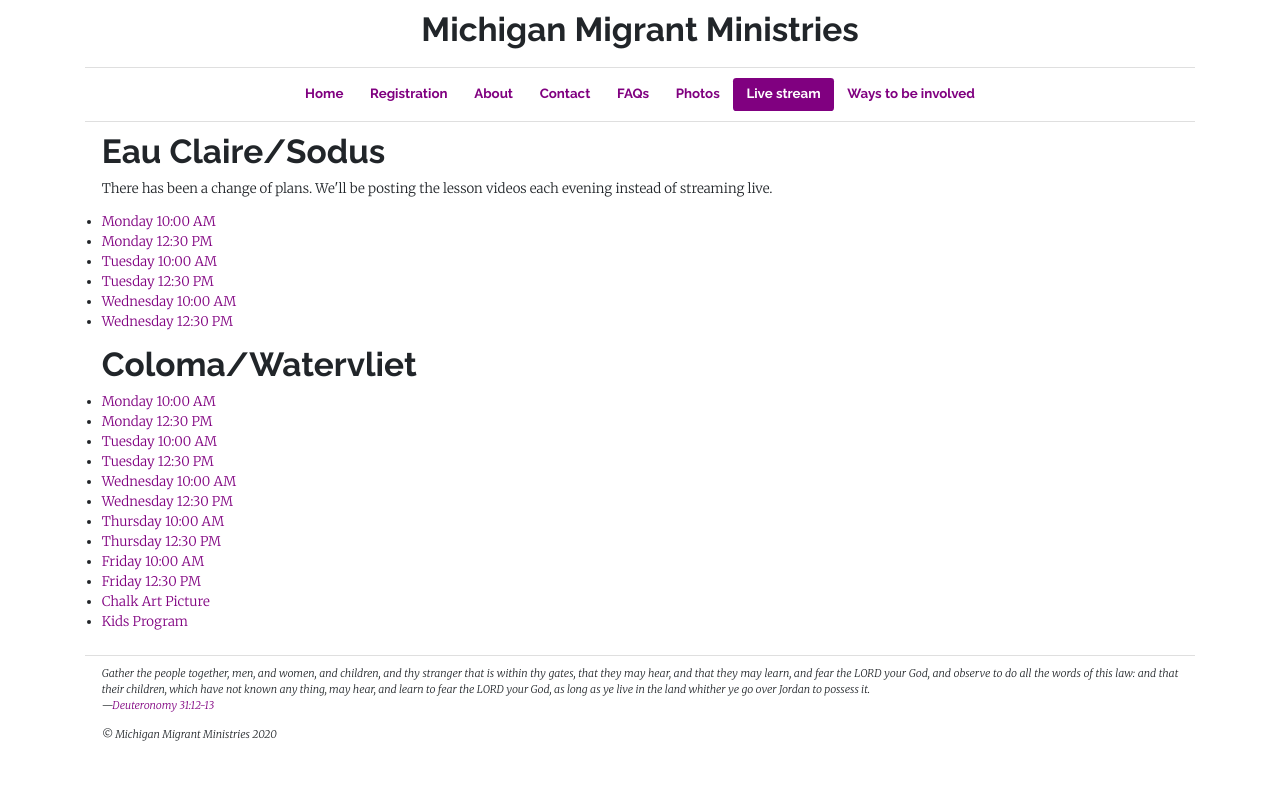
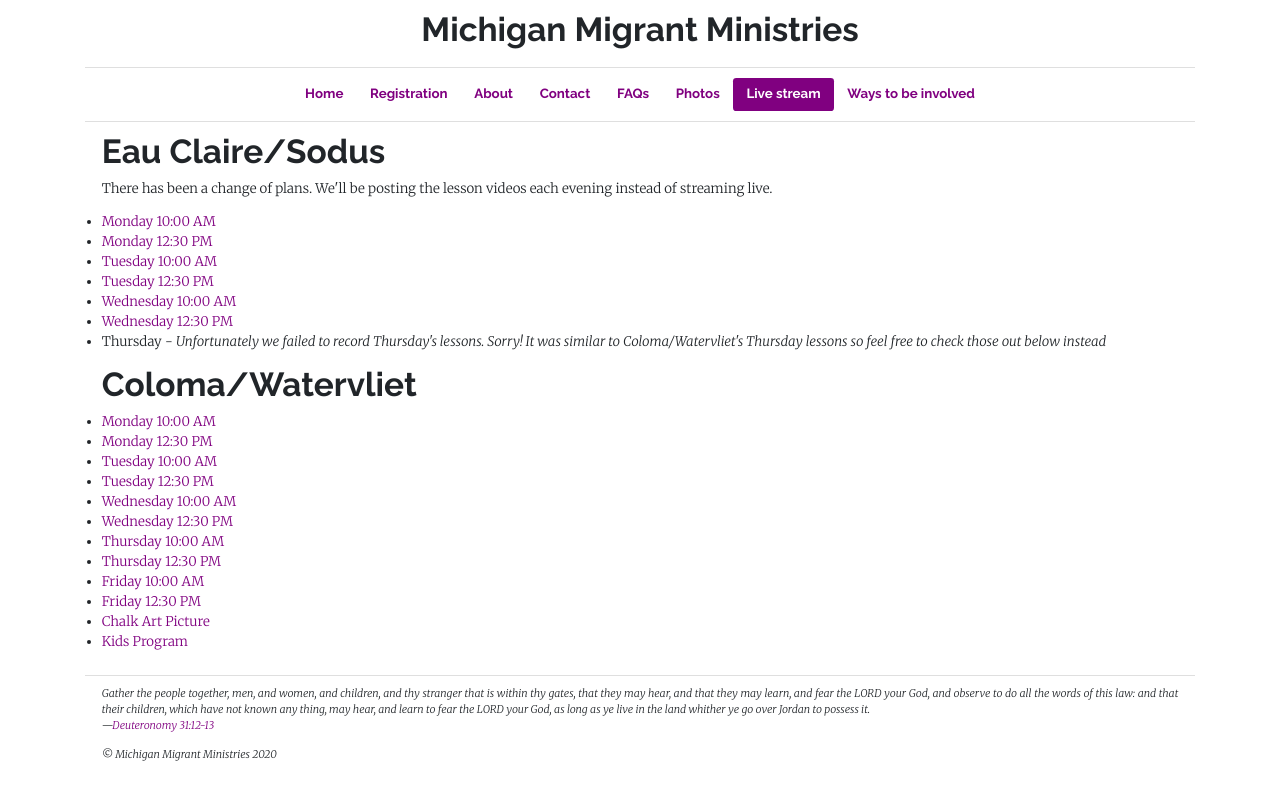
Before and after one commit to michigan-migrant-ministries/website, a Jekyll site: the page built from _pages/live-stream.html, in a window 1280 px wide. Shown: the top 800 px of the page. Built offline with Jekyll 4.4.1, drawn with Linux system fonts in a browser that asks for light colours.

Commit message:
Post note about missing videos for today

```diff
--- a/_pages/live-stream.html
+++ b/_pages/live-stream.html
@@ -26,6 +26,9 @@
   </li>
   <li>
     <a target="_blank" href="https://www.facebook.com/michiganmigrantministries/videos/1084484665282462">Wednesday 12:30 PM</a>
+  </li>
+  <li>
+    Thursday - <i>Unfortunately we failed to record Thursday's lessons. Sorry! It was similar to Coloma/Watervliet's Thursday lessons so feel free to check those out below instead</i>
   </li>
 </ul>
 
```
